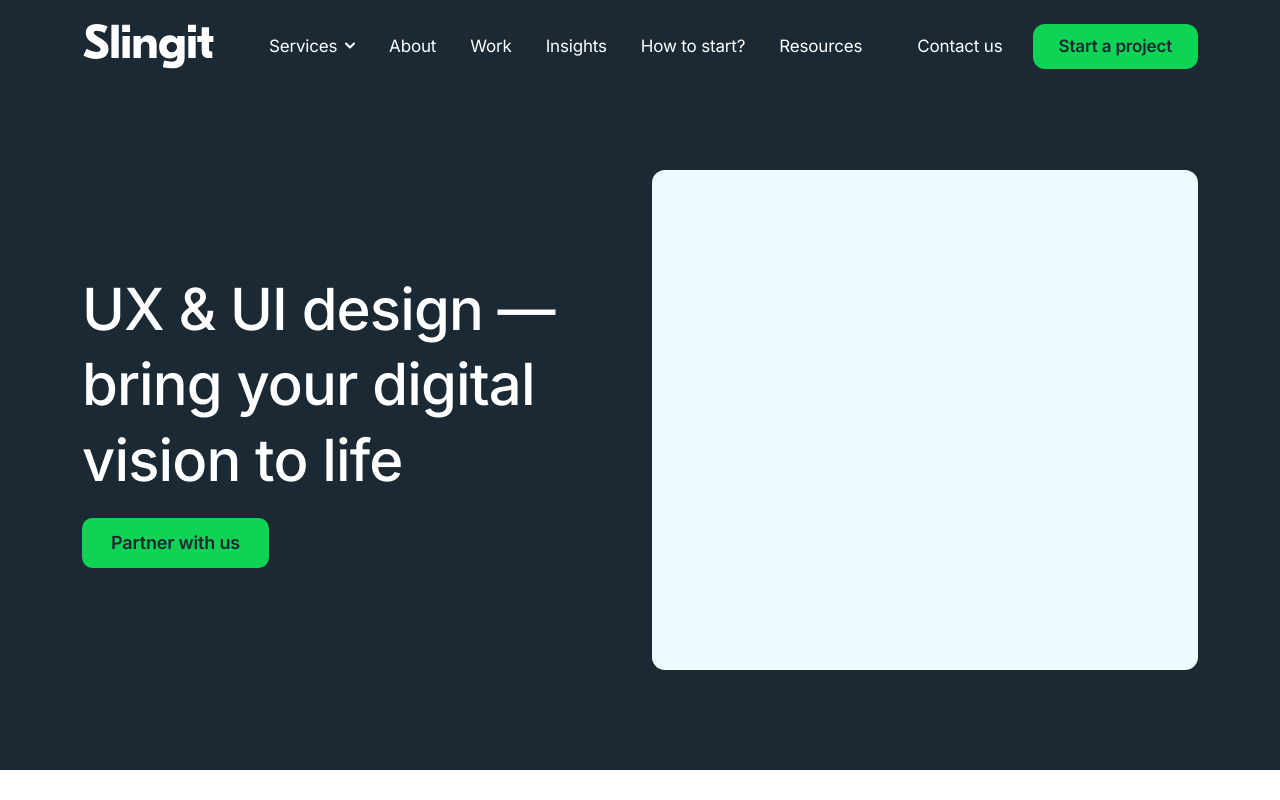
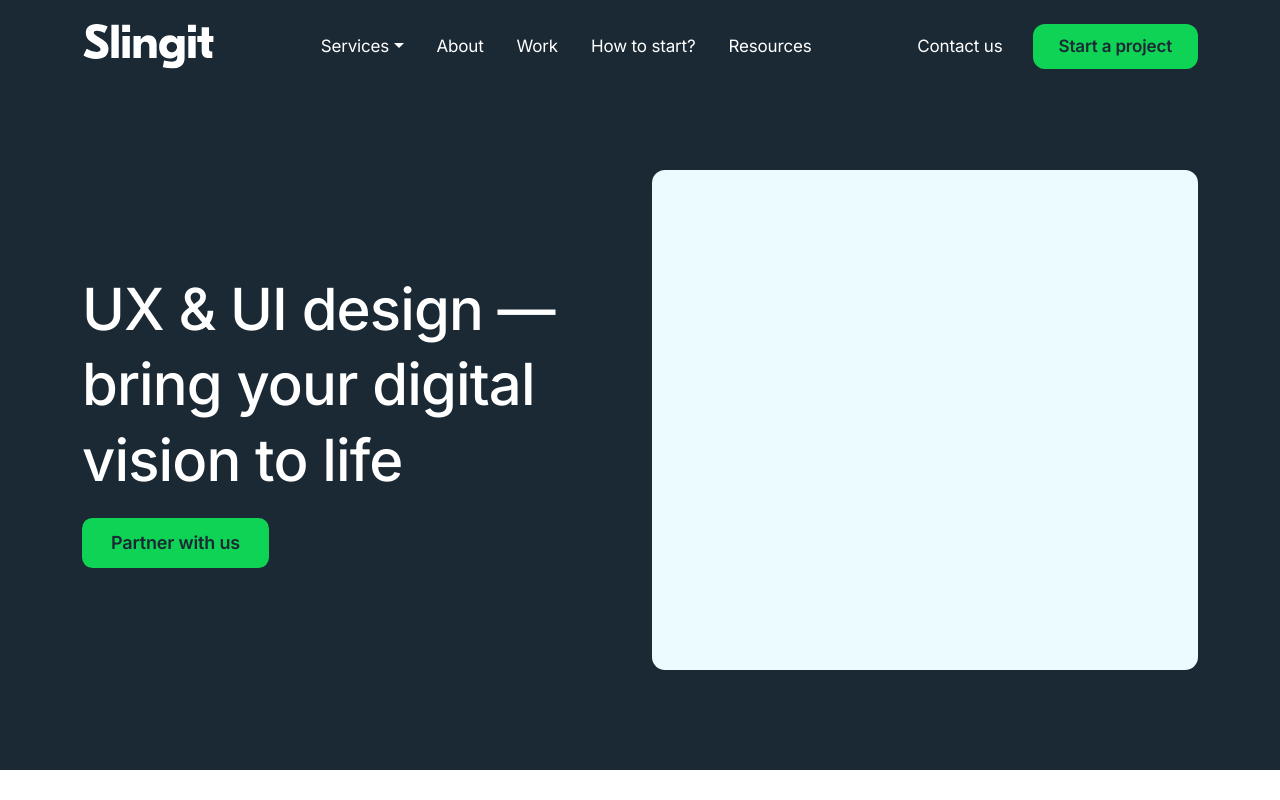
Before and after one commit to mcpalez/simple-react-web, a React (Create React App) app: page /services/ux-ui-services in a window 1280 px wide. Shown: the top 800 px of the page. Built offline with nearby package versions, Linux system fonts and the light colour scheme.

Commit message:
custom navbar write, deleted bootstrap template navbar update

```diff
--- a/src/assets/Styles/Layout/navigationbar.scss
+++ b/src/assets/Styles/Layout/navigationbar.scss
@@ -1,15 +1,17 @@
-/* scss-docs-start */
+
 .app-header--hide {
-    //hiding navbar on scroll down style
     transform: translateY(-100%);
 }
+
+.app-header--show {
+    overflow: hidden;
+}
+
 .mobile-menu-open {
-    //mobile menu prevent scroll on open
     height: 0;
     overflow-x: hidden;
     overflow-y: hidden;
 }
-/* scss-docs-end */
 
 .app-header {
     background: var(--st-main);
@@ -19,20 +21,16 @@
     width: 100%;
     z-index: 999;
     transition: transform 600ms ease,-webkit-transform 600ms ease;
-    .navbar {
-        padding-top: 19px !important;
-        padding-bottom: 19px !important;
+    .navbar--mini {
+        display: flex;
+        padding: 0;
+        align-items: center;
+        justify-content: space-between;
+        min-height: 93px;
         @include lt-md {
-            padding-top: 8px !important;
-            padding-bottom: 5px !important;
+            min-height: 72px;
         }
-        .navbar-container {
-            @include lt-md {
-                padding-top: 1vh;
-                padding-bottom: 1vh;
-            }
-            .logo-navbar {
-                z-index: 5;
+        a {
             svg {
                 width: 133px;
                 height: 45px;
@@ -42,163 +40,124 @@
                 }
             }
         }
-            .navbar-toggler {
-                border-radius: 0;
-                @include lt-md {
-                    z-index: 5;
-                    border: none !important;
-                    padding: 0 !important;
-                    margin-bottom: 0.4vh;
-                    &:focus {
-                        box-shadow: none !important;
+        .menu {
+            display: flex;
+            align-items: center;
+            justify-content: space-around;
+            gap: 33px;
+            .list {
+                display: flex;
+                flex-direction: row;
+                gap: 33px;
+                @include lt-lg {
+                    display: none;
+                }
+                .nav-item {
+                    font-style: normal;
+                    font-weight: 400;
+                    font-size: 18px;
+                    line-height: 156.02%;
+                    letter-spacing: -0.01em;
+                    color: var(--st-white);
+                    text-decoration: none;
+                    &:hover {
+                        color: var(--st-link);
+                    }
+                    @include lt-xl {
+                        font-size: 17px;
+                    }
+                    @include lt-lg {
+                        font-size: 14px;
                     }
                 }
-                .hidden-hamburger-menu {
-                    display: none;
             }
-                .hidden-cross-menu {
+            .burger-wrap {
+                border: none;
+                background: transparent;
+                @include gt-md {
                     display: none;
                 }
             }
-            .collapsing {
-                transition: none;
         }
-            .show {
-                transform: none !important;
-                background: var(--st-main) !important;
+        .list-side {
+            display: flex;
+            flex-direction: row;
+            align-items: center;
+            gap: 30px;
+            @include lt-lg {
+                display: none;
             }
-            .navbar-collapse {
-                @include lt-md {
-                    transform: translateX(100%);
-                    position: fixed;
-                    top: 0;
-                    left: 0;
-                    width: 100%;
-                    height: 100%;
-                    z-index: 4;
-                    background: var($--st-blue);
+            .nav-item {
+                font-style: normal;
+                font-weight: 400;
+                font-size: 18px;
+                line-height: 156.02%;
+                letter-spacing: -0.01em;
+                color: var(--st-white);
+                text-decoration: none;
+                &:hover {
+                    color: var(--st-link);
                 }
-                .navbar-nav {
-                    margin-right: auto;
-                    margin-left: auto;
-                    @include lt-md {
-                        height: 100vh;
-                        margin-top: 12vh;
-                        padding: 0 20px;
+                @include lt-xl {
+                    font-size: 17px;
                 }
-                    .menu-centered-desktop {
-                        display: flex;
-                        justify-content: center;
-                        align-items: center;
-                        margin-right: auto;
-                        @include lt-md {
-                            align-items: unset;
-                            display: flex;
-                            flex-direction: column;
-                            margin-right: unset;
-                        }
-                        .dropdown {
-                            // @include gt-md { //dropdown-hover only for desktop
-                            //     &:hover {
-                            //         .dropdown-menu {
-                            //             display: block;
-                            //         }
-                            //     }
-                            //     .dropdown-toggle:active {
-                            //         pointer-events: none;
-                            //     }
-                            // }
-
-                            .dropdown-toggle {
-                                padding: 0;
-                                padding-left: 0 !important;
-                                padding-right: 0 !important;
-                                margin-bottom: 4px;
-                                color: var(--st-white);
-                                @include lt-md {
-                                    margin-bottom: 0;
-                                }
-                                &::after {
-                                    content: url('../../images/DropdownIcon.svg');
-                                    border: 0;
-                                    vertical-align: 0.15em;
-                                    transition: transform 0.2s ease-in-out;
-                                    transform: rotate(0);
-                                    margin-left: 0.455em;
-                                    @include lt-md {
-                                        margin-right: 7px;
-                                        color: var(--st-white);
-                                        content: url('../../images/DropdownIconMobile.svg');
-                                        float: right;
-                                        transform: rotate(-90deg);
-                                    }
-                                }
-                                &:not(.show):after {
-                                    opacity: 1;
-                                    transform: rotate(0deg);
-                                    margin-left: 0.455em;
-                                    @include lt-md {
-                                        transform: rotate(0deg);
-                                    }
-                                }
-                                &[aria-expanded="true"], &:hover {
-                                    color: var(--st-link);
-                                    &::after {
-                                        content: url('../../images/DropdownIconActive.svg');
-                                        transition: all 0.2s ease-in-out;
-                                        @include lt-md {
-                                            content: url('../../images/DropdownIconMobileActive.svg');
+                @include lt-lg {
+                    font-size: 14px;
                 }
             }
         }
     }
-                            .dropdown-menu {
-                                background: var(--st-white) !important;
-                                border: none;
-                                padding-top: 15px;
+    .navbar--wrapper {
+        position: fixed;
+        z-index: 100;
+        width: 100%;
+        height: 100%;
+        top: 0;
+        left: 0;
+        background: var(--st-main);
+        overflow: auto;
+        margin-left: calc(50% - 50vw);
+        pointer-events: none;
+        opacity: 0;
+        transition: opacity .15s ease .15s;
+        display: block;
         padding: 0;
-                                max-width: 800px;
-                                margin-top: 2vh;
+        clip-path: circle(2% at 90% 4%);
+        transform: matrix(1, 0, 0, 1, 0, 0);
+        transition: clip-path ease-in-out .25s;
+        .menu {
+            .front {
+                display: flex;
+                align-items: center;
+                justify-content: space-between;
+                padding-inline: 20px;
+                min-height: 93px;
                 @include lt-md {
-                                    background: var(--st-main) !important;
+                    min-height: 72px;
                 }
-                                .dropdown-item {
-                                    padding: 20px 30px;
-                                    color: var(--st-black);
-                                    display: flex;
-                                    flex-direction: column;
+                a {
+                    svg {
+                        width: 133px;
+                        height: 45px;
                         @include lt-md {
-                                        padding: 0;
-                                        color: var(--st-white);
-                                    }
-                                    &:hover{
-                                        background: var(--st-white);
-                                        border-radius: 13px;
-                                        @include lt-md {
-                                            background: var(--st-main);
-                                        }
-                                    }
-                                    a, .dropdown-link {
-                                        font-style: normal;
-                                        font-weight: 400;
-                                        font-size: 19px;
-                                        line-height: 163%;
-                                        text-decoration: none;
-                                        color: var(--st-black);
-                                        @include lt-md {
-                                            color: var(--st-white);
-                                        }
-                                        &:hover {
-                                            color: var(--st-link);
-                                        }
-                                        &:nth-child(1), &:nth-child(2) {
-                                            padding-bottom: 15px;
+                            width: 122px;
+                            height: 45px;
                         }
                     }
                 }
+                button {
+                    background: transparent;
+                    border: none;
                 }
             }
-                        .nav-item {
+            ul {
+                padding-top: 30px;
+                padding-inline: 20px;
+                display: flex;
+                flex-direction: column;
+                gap: 30px;
+                li {
+                    a {
                         font-style: normal;
                         font-weight: 400;
                         font-size: 18px;
@@ -224,45 +183,89 @@
                             padding: 13px 0;
                         }
                     }
-                        .button-item-navbar {
+                }
+            }
+            .dropdown {
+                .dropdown-toggle {
+                    padding: 0;
+                    padding-left: 0 !important;
+                    padding-right: 0 !important;
+                    margin-bottom: 4px;
+                    color: var(--st-white);
+                    font-style: normal;
+                    font-size: 21px;
+                    line-height: 163%;
+                    font-weight: 500;
                     @include lt-md {
-                                margin-top: 5vh;
+                        margin-bottom: 0;
+                    }
+                    &::after {
+                        border: 0;
+                        vertical-align: 0.15em;
+                        transition: transform 0.2s ease-in-out;
+                        margin-left: 0.455em;
+                        margin-right: 12px;
+                        color: var(--st-white);
+                        content: url('../../images/DropdownIconMobile.svg');
+                        float: right;
+                        transform: rotate(-90deg);
+                    }
+                    &:not(.show):after {
+                        opacity: 1;
+                        transform: rotate(0deg);
+                        margin-left: 0.455em;
+                    }
+                    &[aria-expanded="true"], &:hover {
+                        color: var(--st-link);
+                        &::after {
+                            content: url('../../images/DropdownIconActive.svg');
+                            transition: all 0.2s ease-in-out;
+                            @include lt-md {
+                                content: url('../../images/DropdownIconMobileActive.svg');
                             }
                         }
                     }
                 }
-                .menu-right-desktop {
+                .dropdown-menu {
+                    background: var(--st-main);
+                    border: none;
+                    padding: 0;
+                    padding-block: 20px;
+                    position: static !important;
+                    transform: translate3d(0px, 12px, 0px) !important;
+                    .dropdown-item {
+                        padding: 0;
+                        color: var(--st-white);
                         display: flex;
-                    justify-content: center;
-                    align-items: center;
-                    .nav-item {
+                        flex-direction: column;
+                        &:hover{
+                            border-radius: 13px;
+                            background: var(--st-main);
+                        }
+                        a, .dropdown-link {
                             font-style: normal;
                             font-weight: 400;
-                        font-size: 18px;
-                        line-height: 156.02%;
-                        letter-spacing: -0.01em;
+                            font-size: 19px;
+                            line-height: 163%;
+                            text-decoration: none;
                             color: var(--st-white);
-                        padding: 0 17px;
-                        text-decoration: none;
                             &:hover {
                                 color: var(--st-link);
                             }
-                        @include lt-xl {
-                            font-size: 17px;
-                        }
-                        @include lt-lg {
-                            font-size: 14px;
-                        }
-                        @include lt-md {
-                            font-size: 21px;
-                        }
-                    }
-                    .button-item-navbar {
-                        padding: 0;
-                        padding-left: 13px;
+                            &:nth-child(1), &:nth-child(2) {
+                                padding-bottom: 25px;
                             }
                         }
                     }
                 }
             }
         }
+    }
+    .navbar--opened {
+        pointer-events: all;
+        opacity: 1;
+        overflow: auto;
+        clip-path: circle(100% at 50% 50%);
+        transform: translate3d(0px, 0px, 1px);
+    }
+}
--- a/src/layout/NavigationBar.jsx
+++ b/src/layout/NavigationBar.jsx
@@ -1,18 +1,15 @@
 import React from 'react';
 import Container from 'react-bootstrap/Container';
-import Nav from 'react-bootstrap/Nav';
-import Navbar from 'react-bootstrap/Navbar';
 import NavDropdown from 'react-bootstrap/NavDropdown';
 import { Routes, Route, Link, BrowserRouter } from 'react-router-dom';
 import { ReactComponent as CrossMenuIcon } from '../assets/images/CrossMenuIcon.svg';
 import { ReactComponent as HamburgerMenuIcon } from '../assets/images/HamburgerMenuIcon.svg';
 import { ReactComponent as Logo } from '../assets/images/Logo.svg';
-import { useState, useEffect, useRef } from 'react';
+import { useState, useEffect } from 'react';
 import Home from '../pages/Home';
 import Development from '../pages/Development';
 import Services from '../pages/Services';
 import Uxui from '../pages/Uxui';
-import '../helpers/navHelper';
 
 function NavigationBar() {
 	const scrollDirection = useScrollDirection();
@@ -36,34 +33,14 @@ function NavigationBar() {
 			return scrollDirection;
 	};
 
-	const [isActive, setIsActive] = useState(false);
-	const handleClick = () => {
-		setIsActive(current => !current);
-		//document.body.classList.toggle('mobile-menu-open');
-	};
-
-	// const navButton = useRef(null);
-	// const linksContainerRef = useRef(null);
-	// function collapseNav() {
-	// 	navButton.current.classList.add("collapsed");
-	// 	linksContainerRef.current.classList.remove("show");
-	// };
-
   return (
       <BrowserRouter>
         <header className={`app-header ${ scrollDirection === "down" ? "app-header--hide" : "app-header--show"}`}>
-			<Navbar expand="lg">
-			<Container className='navbar-container'>
-				<Navbar.Brand href="/" className='logo-navbar'>
-					<Logo />
-				</Navbar.Brand>
-				<Navbar.Toggle aria-controls="basic-navbar-nav" className={isActive ? 'active-hamburger' : ''} onClick={preventScroll}>
-					<HamburgerMenuIcon id='hamburger-menu-09332' className={isActive ? 'hidden-hamburger-menu' : 'shown-hamburger-menu'}/>
-					<CrossMenuIcon id='cross-menu-09333' className={isActive ? 'shown-cross-menu' : 'hidden-cross-menu'}/>
-				</Navbar.Toggle>
-				<Navbar.Collapse id="basic-navbar-nav">
-				<Nav>
-					<div className='menu-centered-desktop'>
+			<Container>
+				<nav className='navigation navbar--mini'>
+					<a href='/'><Logo/></a>
+					<div className="menu">
+						<div className='list'>
 							<NavDropdown title="Services" id="basic-nav-dropdown">
 								<NavDropdown.Item>
 									<Link className='dropdown-link' to='/services/development-services'>Development services</Link>
@@ -71,31 +48,62 @@ function NavigationBar() {
 									<Link className='dropdown-link' to='/services'>See all services</Link>
 								</NavDropdown.Item>
 							</NavDropdown>
-						<Link to='/' className='nav-item' onClick={collapsingMenu}>About</Link>
+							<Link to='/' className='nav-item'>About</Link>
 							<Link to='/' className='nav-item'>Work</Link>
-						<Link to='/' className='nav-item'>Insights</Link>
 							<Link to='/' className='nav-item'>How to start?</Link>
 							<Link to='/' className='nav-item'>Resources</Link>
-						<Link className='nav-item desktop--hidden'>Contact</Link>
-						<Link className='nav-item button-item-navbar desktop--hidden'>
+						</div>
+						<button className='burger-wrap' onClick={openingMenu}>
+							<HamburgerMenuIcon/>
+						</button>
+					</div>
+					<div className="list-side">
+						<Link to='/' className='nav-item'>Contact us</Link>
 						<button className='button-primary-filled__navbar'>Start a project</button>
-						</Link>
 					</div>
-				</Nav>
-				<div className='menu-right-desktop mobile--hidden'>
-					<Link className='nav-item only-on--desktop' to='/'>Contact us</Link>
-					<Link className='nav-item button-item-navbar' to='/'>
+				</nav>
+				<nav className='navigation navbar--wrapper' id='navbar--list'>
+					<div className="menu">
+						<div className="front">
+							<a href='/'><Logo/></a>
+							<button className='close-wrap' onClick={closingMenu}>
+								<CrossMenuIcon/>
+							</button>
+						</div>
+						<ul className='list'>
+							<NavDropdown title="Services" id="basic-nav-dropdown">
+								<NavDropdown.Item>
+									<Link className='dropdown-link' to='/services/development-services'>Development services</Link>
+									<Link className='dropdown-link' to='/services/ux-ui-services'>UX and UI services</Link>
+									<Link className='dropdown-link' to='/services'>See all services</Link>
+								</NavDropdown.Item>
+							</NavDropdown>
+							<li className="list-item">
+								<Link to='/' className='nav-item'>About</Link>
+							</li>
+							<li className="list-item">
+								<Link to='/' className='nav-item'>Work</Link>
+							</li>
+							<li className="list-item">
+								<Link to='/' className='nav-item'>How to start?</Link>
+							</li>
+							<li className="list-item">
+								<Link to='/' className='nav-item'>Resources</Link>
+							</li>
+							<li className="list-item">
+								<Link to='/' className='nav-item'>Contact</Link>
+							</li>
+							<li className="list-item">
 								<button className='button-primary-filled__navbar'>Start a project</button>
-					</Link>
+							</li>
+						</ul>
 					</div>
-				</Navbar.Collapse>
+				</nav>
 			</Container>
-			</Navbar>
         </header>
         <Routes>
           	<Route path='/' element={<Home />}/>
 		  	<Route path='services' element={<Services />}/>
-			<Route path='services/development-services' element={<Development />}/>
 			<Route path='services/development-services' element={<Development />}/>
 			<Route path='services/ux-ui-services' element={<Uxui />}/>
         </Routes>
@@ -103,21 +111,16 @@ function NavigationBar() {
   )
 }
 
-export function preventScroll(myElement, show) {
-    const element = document.getElementById("basic-navbar-nav");
-    const body = document.body;
+export default NavigationBar
 
-    if (!element.classList.contains("show")) {
-        body.classList.add("mobile-menu-open");
-    } else {
-        body.classList.remove("mobile-menu-open")
-    }
+function openingMenu() {
+	const referenceElement = document.getElementById('navbar--list');
+	referenceElement.classList.add('navbar--opened');
+	document.body.classList.add('mobile-menu-open');
 }
 
-export function collapsingMenu() {
-    const elementTrigger = document.getElementById("basic-navbar-nav");
-    elementTrigger.classList.remove("show");
-	document.body.classList.remove("mobile-menu-open");
+function closingMenu() {
+	const referenceElement = document.getElementById('navbar--list');
+	referenceElement.classList.remove('navbar--opened');
+	document.body.classList.remove('mobile-menu-open');
 }
-
-export default NavigationBar
```
Also changed, not shown: src/helpers/helpers.js (+47 -0 lines). Lines whose indentation alone changed are shown as unchanged.
